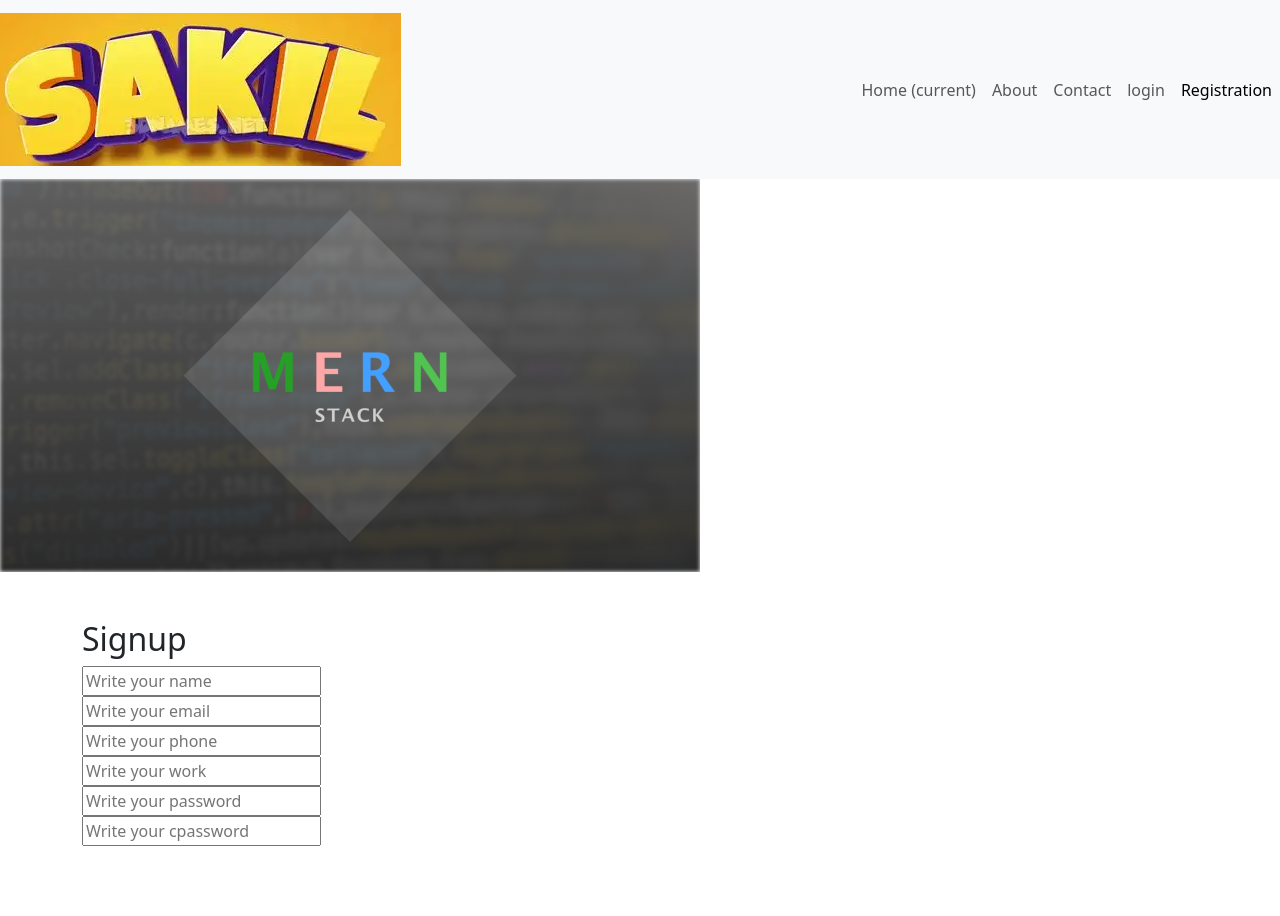
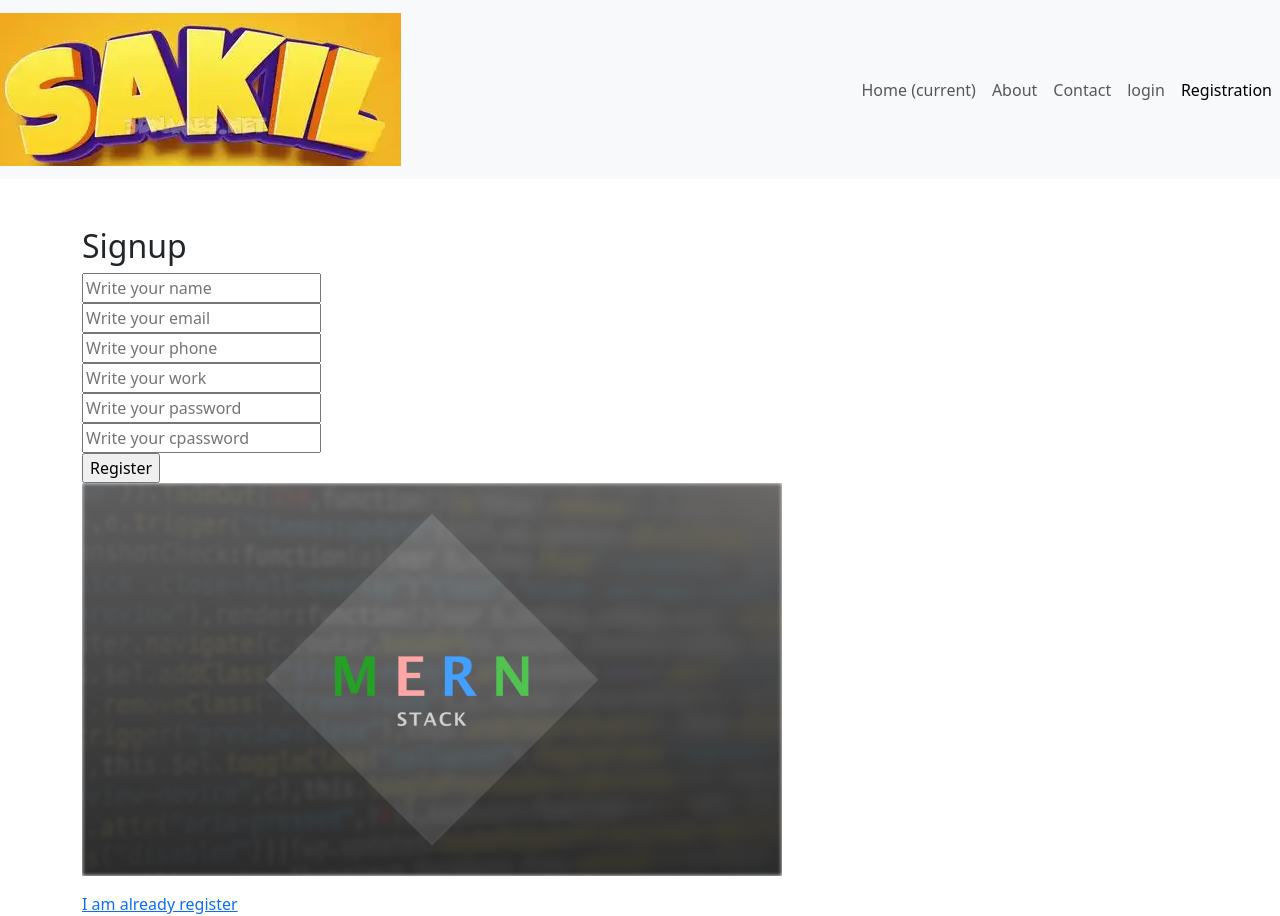
Before and after one commit to Sakilhsn/ecom, a React (Create React App) app in the folder client/: page /signup in a window 1280 px wide. Before the commit the page ends 846 px from the top, so only its background shows below. Built offline with nearby package versions, Linux system fonts and the light colour scheme.

Commit message:
corrected

```diff
--- a/client/src/components/Signup.js
+++ b/client/src/components/Signup.js
@@ -1,11 +1,11 @@
 import React from 'react'
 import signpic from "../Images/logo1.png";
+import { NavLink } from 'react-router-dom';
 
 const Signup = () => {
   return (
     <>
     <section className='signup'>
-    <img src={signpic} alt='signpic'/>
     <div className='container mt-5'>
         <div className='signup-content'>
           <div className='signup-form'>
@@ -55,8 +55,19 @@ const Signup = () => {
               <input type='text' name='cpassword' id='cpassword' autoComplete='off' placeholder='Write your cpassword'></input>
 
             </div>
+
+            <div className='form-group form button' >
+              <input type='submit' name='signup' id='signup' className='form-submit'
+              value="Register"/>
+
+            </div>
             </form>
-
+            <div className='signup-image' >
+              <figure>
+            <img src={signpic} alt='Register'/>
+            </figure>
+            <NavLink to ='/login' className='signup-image-link'>I am already register </NavLink>
+            </div>
 
           </div>
 
```
